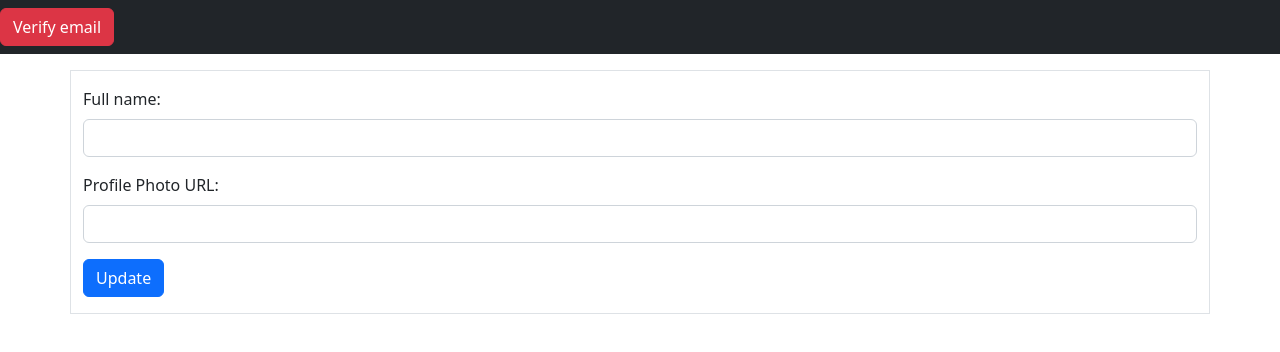
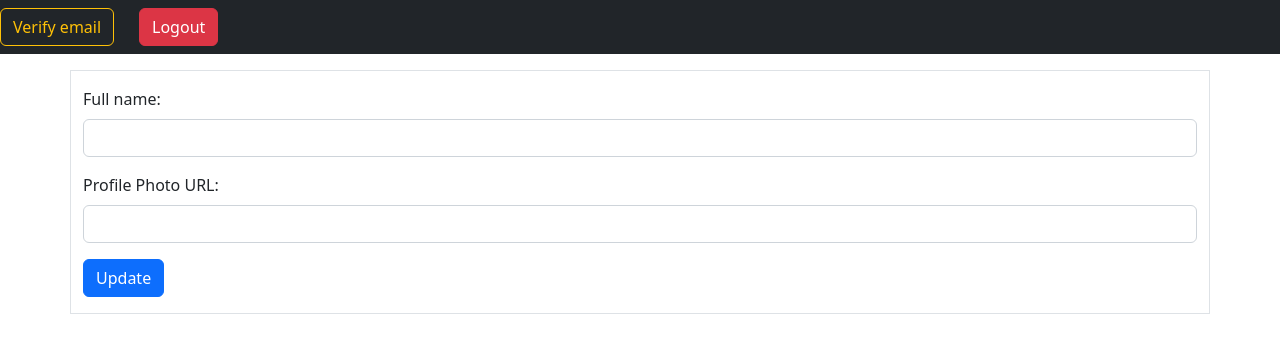
Before and after one commit to AthulPM97/Expense-tracker-app, a React (Create React App) app: page /update-details in a window 1280 px wide. Shown: the top 352 px of the page. Built offline with nearby package versions, Linux system fonts and the light colour scheme; no server answers; sample sign-in values are in the browser's storage.

Commit message:
Implemented logout feature.

```diff
--- a/src/components/Header/Navigationbar.js
+++ b/src/components/Header/Navigationbar.js
@@ -1,5 +1,5 @@
 import { useContext } from "react";
-import { Button, Nav, Navbar } from "react-bootstrap";
+import { Button, Container, Nav, Navbar } from "react-bootstrap";
 import AuthContext from "../../store/auth-context";
 
 const Navigationbar = () => {
@@ -22,7 +22,7 @@ const Navigationbar = () => {
           }
         );
         if (response.ok) {
-            console.log('mail sent!')
+          console.log("mail sent!");
           const data = await response.json();
           console.log(data);
         }
@@ -35,11 +35,18 @@ const Navigationbar = () => {
     verifyMail();
   };
 
+  const logoutHandler = () => {
+    authCtx.logout();
+  }
+
   return (
     <Navbar bg="dark">
-      <Button variant="danger" onClick={verifyMailHandler}>
+      <Button variant="outline-warning" onClick={verifyMailHandler}>
         Verify email
       </Button>
+      <Container>
+        <Button variant="danger" onClick={logoutHandler}>Logout</Button>
+      </Container>
     </Navbar>
   );
 };
--- a/src/store/auth-context.js
+++ b/src/store/auth-context.js
@@ -24,6 +24,7 @@ export const AuthProvider = (props) => {
     };
 
     const logoutHandler = () => {
+        history.push('/login');
         setToken(() => {
             return '';
         });
```
